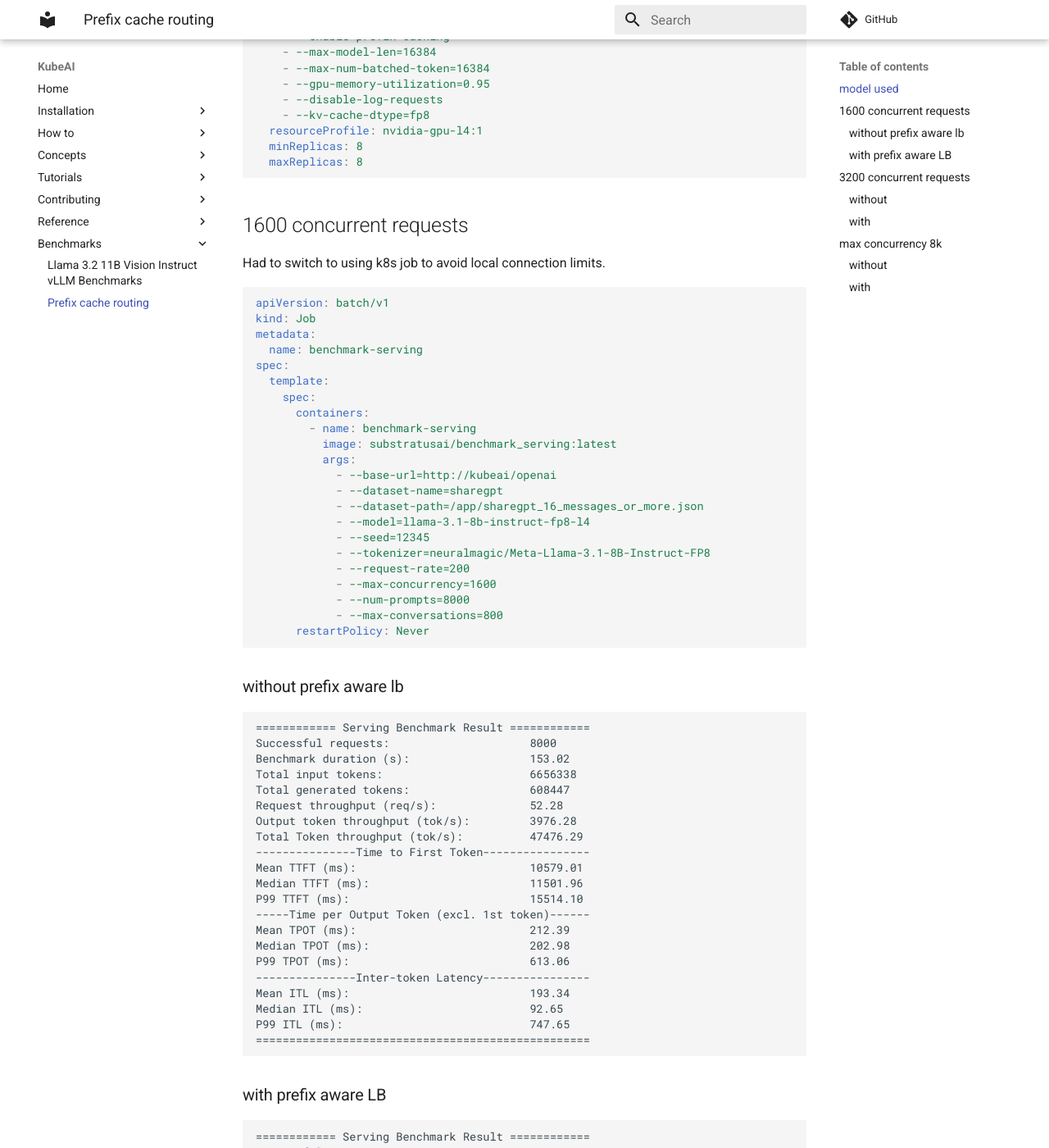
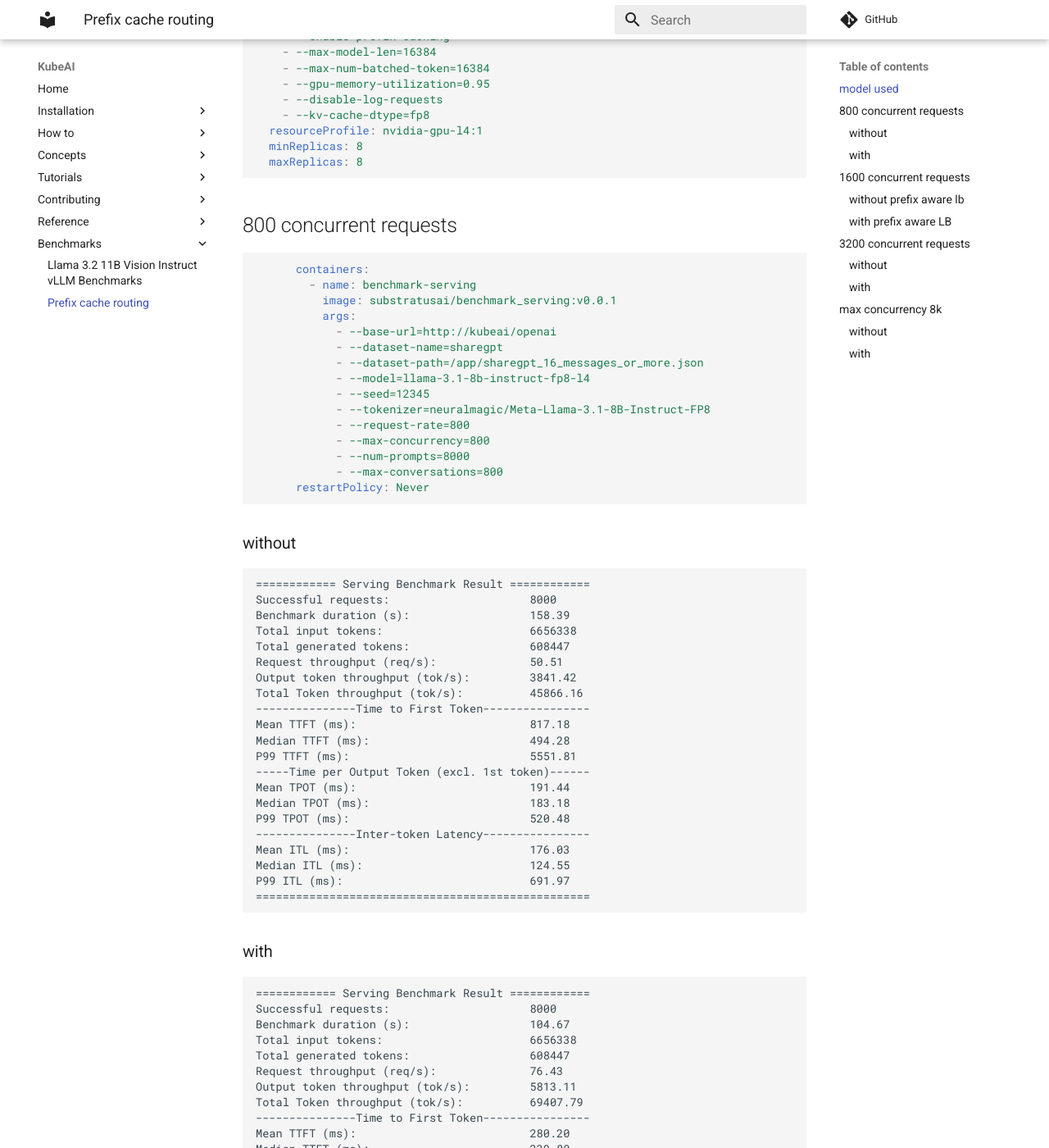
Before and after one commit to substratusai/kubeai, an MkDocs documentation site: the page built from docs/benchmarks/prefix-cache-routing.md, in a window 1280 px wide and 1400 px high, scrolled down 650 px. Shown: the whole window at 82% size. Built offline with MkDocs 1.6.1 and Material for MkDocs 9.7.7, drawn with Linux system fonts in a browser that asks for light colours; comment, search, counter and statistics services are not loaded; some of the changed text lies outside the part shown.

````diff
--- a/docs/benchmarks/prefix-cache-routing.md
+++ b/docs/benchmarks/prefix-cache-routing.md
@@ -39,9 +39,81 @@
   maxReplicas: 8
 ```
 
+## 800 concurrent requests
+
+```yaml
+      containers:
+        - name: benchmark-serving
+          image: substratusai/benchmark_serving:v0.0.1
+          args:
+            - --base-url=http://kubeai/openai
+            - --dataset-name=sharegpt
+            - --dataset-path=/app/sharegpt_16_messages_or_more.json
+            - --model=llama-3.1-8b-instruct-fp8-l4
+            - --seed=12345
+            - --tokenizer=neuralmagic/Meta-Llama-3.1-8B-Instruct-FP8
+            - --request-rate=800
+            - --max-concurrency=800
+            - --num-prompts=8000
+            - --max-conversations=800
+      restartPolicy: Never
+```
+
+### without
+
+```
+============ Serving Benchmark Result ============
+Successful requests:                     8000
+Benchmark duration (s):                  158.39
+Total input tokens:                      6656338
+Total generated tokens:                  608447
+Request throughput (req/s):              50.51
+Output token throughput (tok/s):         3841.42
+Total Token throughput (tok/s):          45866.16
+---------------Time to First Token----------------
+Mean TTFT (ms):                          817.18
+Median TTFT (ms):                        494.28
+P99 TTFT (ms):                           5551.81
+-----Time per Output Token (excl. 1st token)------
+Mean TPOT (ms):                          191.44
+Median TPOT (ms):                        183.18
+P99 TPOT (ms):                           520.48
+---------------Inter-token Latency----------------
+Mean ITL (ms):                           176.03
+Median ITL (ms):                         124.55
+P99 ITL (ms):                            691.97
+==================================================
+```
+
+### with
+
+```
+============ Serving Benchmark Result ============
+Successful requests:                     8000
+Benchmark duration (s):                  104.67
+Total input tokens:                      6656338
+Total generated tokens:                  608447
+Request throughput (req/s):              76.43
+Output token throughput (tok/s):         5813.11
+Total Token throughput (tok/s):          69407.79
+---------------Time to First Token----------------
+Mean TTFT (ms):                          280.20
+Median TTFT (ms):                        239.80
+P99 TTFT (ms):                           1260.53
+-----Time per Output Token (excl. 1st token)------
+Mean TPOT (ms):                          86.55
+Median TPOT (ms):                        91.13
+P99 TPOT (ms):                           139.47
+---------------Inter-token Latency----------------
+Mean ITL (ms):                           85.78
+Median ITL (ms):                         77.35
+P99 ITL (ms):                            272.04
+==================================================
+```
+
+
 
 ## 1600 concurrent requests
-Had to switch to using k8s job to avoid local connection limits.
 
 ```yaml
 apiVersion: batch/v1
@@ -53,7 +125,7 @@
     spec:
       containers:
         - name: benchmark-serving
-          image: substratusai/benchmark_serving:latest
+          image: substratusai/benchmark_serving:v0.0.1
           args:
             - --base-url=http://kubeai/openai
             - --dataset-name=sharegpt
@@ -124,7 +196,7 @@
 job:
 ```yaml
         - name: benchmark-serving
-          image: substratusai/benchmark_serving:latest
+          image: substratusai/benchmark_serving:v0.0.1
           args:
             - --base-url=http://kubeai/openai
             - --dataset-name=sharegpt
@@ -191,7 +263,7 @@
 ## max concurrency 8k
 ```
         - name: benchmark-serving
-          image: substratusai/benchmark_serving:latest
+          image: substratusai/benchmark_serving:v0.0.1
           args:
             - --base-url=http://kubeai/openai
             - --dataset-name=sharegpt
````
Also changed, not shown: 2 other files.
